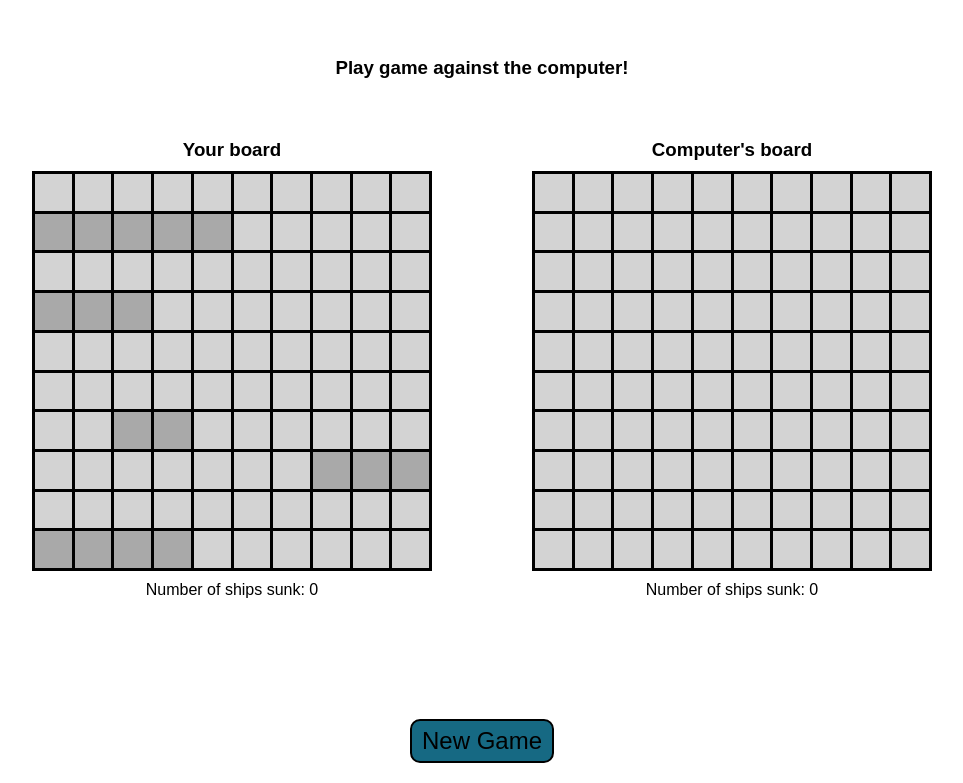
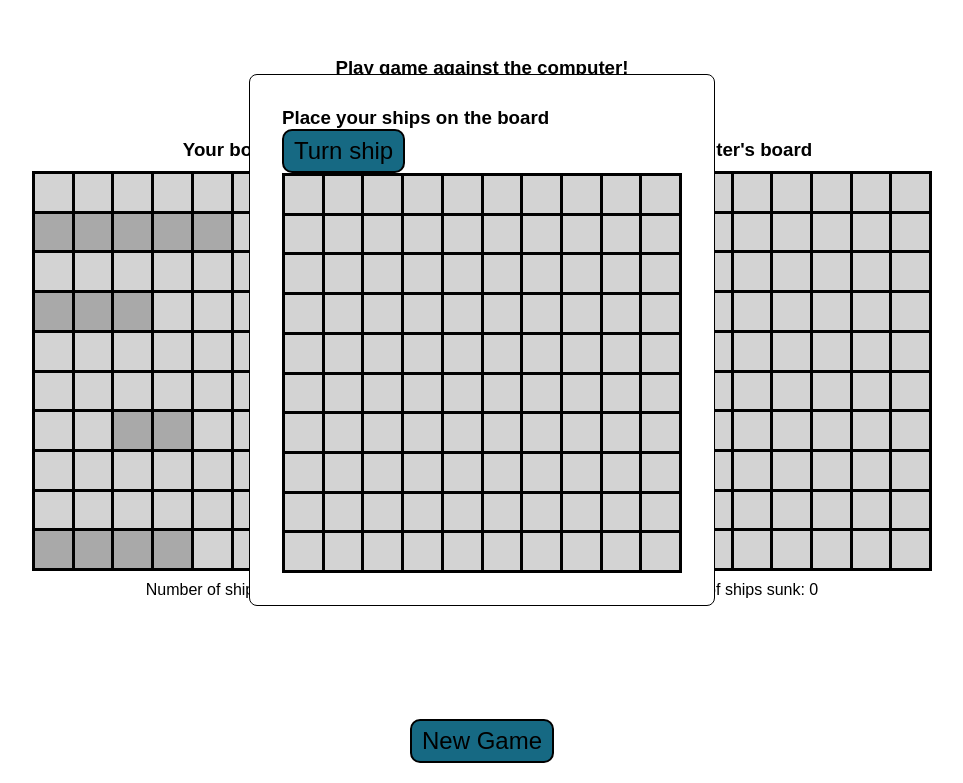
Before and after one commit to anjahrot/BattleShip, a website built with webpack: page src/index.html in a window 1280 px wide. Shown: the part 60-843 px from the top of the page, without its empty margins (158-1121 px from the left). Built offline with nearby package versions, Linux system fonts and the light colour scheme.

Commit message:
<feat>Adding popup modal with player board, that will allow the player to place it's ships on the board before playing againts the computer.

```diff
--- a/src/DOM_Manager.js
+++ b/src/DOM_Manager.js
@@ -1,10 +1,33 @@
 const domManager = (() => {
 
+    const boardPlaceShips = document.querySelector(".placeShipsBoard");
+    const shipToPlace = document.querySelector(".shipToPlace");
     const boardRealPlayer = document.querySelector(".realPlayerBoard");
     const boardComputer = document.querySelector(".computerBoard");
     const winnerText = document.querySelector(".winner");
     const shipsSunkReal = document.querySelector(".shipsSunkRealPlayer");
     const shipsSunkComp = document.querySelector(".shipsSunkComputer");
+
+    const renderPlaceShipBoard = (player) => {
+        boardPlaceShips.textContent = '';
+        let board = player.playerBoard.board;
+        let rowIndex = 0;
+        board.forEach(row => {
+            row.forEach((square, columnIndex) => {
+                const squareButton = document.createElement("button");
+                squareButton.classList.add('square');
+
+                //need row and column index to choose squares in DOM
+                squareButton.dataset.row = rowIndex;
+                squareButton.dataset.column = columnIndex;
+
+                squareButton.style.backgroundColor = "lightgrey";
+
+                boardPlaceShips.appendChild(squareButton);
+            });
+            rowIndex++;
+        });
+    }
 
     const updateBoard = (player) => {
         //clear content before rendering updated screen
@@ -81,7 +104,7 @@ const domManager = (() => {
         shipsSunkReal.textContent = `Number of ships sunk: ${num}`;
     }
 
-    return {updateBoard, declareWinner, shipsSunkOnCompBoard, shipsSunkOnRealBoard}
+    return {renderPlaceShipBoard, updateBoard, declareWinner, shipsSunkOnCompBoard, shipsSunkOnRealBoard}
 
 })();
 
--- a/src/game.js
+++ b/src/game.js
@@ -40,6 +40,9 @@ const GameController = () => {
     computer.playerBoard.placeShipRandom(patrol_boat_comp);
 
     //Render boards, showing ships on real players board
+    domManager.renderPlaceShipBoard(player);
+    //Function to place ship on the board, user hovering over board to choose position.
+    //After placing last ship --> modal-close doing rest of logic
     domManager.updateBoard(player);
     domManager.updateBoard(computer);
     domManager.shipsSunkOnRealBoard(player.playerBoard.shipsSunk);
--- a/src/index.html
+++ b/src/index.html
@@ -6,6 +6,15 @@
     <title>Battleship</title>
 </head>
 <body>
+    <!-- Popup modal to place ships on board when starting the game -->
+    <div class="modal" role="dialog" tabindex="-1">
+      <div class="modal-inner">
+          <h3>Place your ships on the board</h3>
+          <p class="shipToPlace"></p>
+          <button id="turnShipBtn">Turn ship</button>
+          <div class="placeShipsBoard"></div>
+      </div>
+    </div>
     <div class="container">
         <div class="header">
             <h1>BATTLESHIP</h1>
--- a/src/style.css
+++ b/src/style.css
@@ -34,6 +34,7 @@ body {
     align-items: center;
 }
 
+.placeShipsBoard,
 .realPlayerBoard,
 .computerBoard {
     display: grid;
@@ -65,6 +66,7 @@ body {
     border-radius: 50%;
 }
 
+#turnShipBtn,
 #startBtn {
     padding: 6px 10px;
     border-radius: 10px;
@@ -73,3 +75,26 @@ body {
     border: 2px solid black;
     cursor: pointer;
 }
+
+.modal {
+    display: grid;
+    align-items: center;
+    justify-content: center;
+    position: fixed;
+    z-index: 1;
+    width: 100%;
+    height: 100%;
+}
+
+.modal[open] {
+    display: flex;
+}
+
+.modal-inner {
+    background-color: white;
+    border: 1px solid black;
+    border-radius: 0.5em;
+    max-width: 600px;
+    padding: 2em;
+    margin: auto;
+}
```
Also changed, not shown: src/index.js (line endings or trailing spaces).
